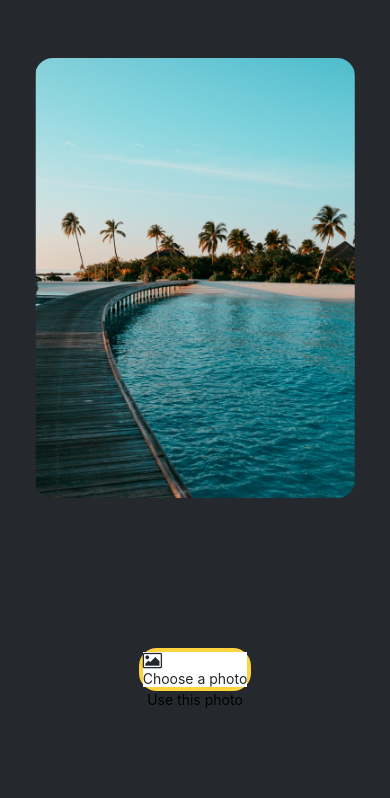
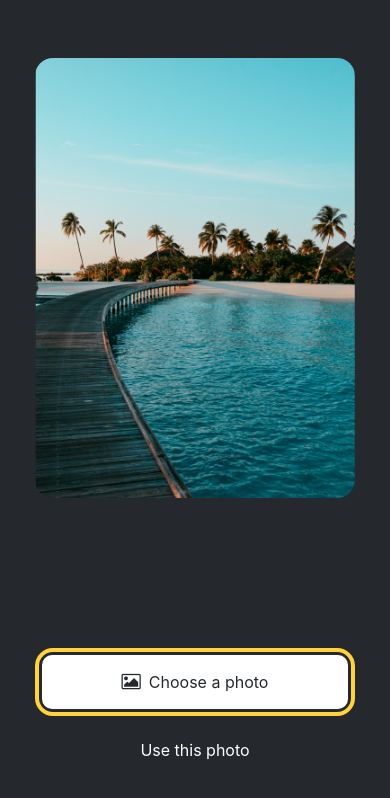
Before and after one commit to matheustthh/StickSmasher, a React Native app: screen / in a window 390 px wide. Shown: the top 798 px of the page. Built offline with nearby package versions, Linux system fonts and the light colour scheme.

Commit message:
project setup

```diff
--- a/App.js
+++ b/App.js
@@ -4,9 +4,25 @@ import { StyleSheet, View} from "react-native";
 import Button from './components/Button';
 import ImageViewer from './components/ImageViewer';
 
+import * as ImagePicker from 'expo-image-picker';
+
+
 const PlaceholderImage = require("./assets/images/background-image.png");
 
 export default function App() {
+
+  const pickImageAsync = async () => {
+    let result = await ImagePicker.launchImageLibraryAsync({
+      allowsEditing: true,
+      quality: 1,
+    });
+
+    if (!result.canceled) {
+      console.log(result);
+    } else {
+      alert('You did not select any image.');
+    }
+  };
   return (
     <View style={styles.container}>
       <View style={styles.imageContainer}>
--- a/components/Button.js
+++ b/components/Button.js
@@ -31,5 +31,27 @@ export default function Button({ label, theme }) {
 }
 
 const styles = StyleSheet.create({
-  // Styles from previous step remain unchanged.
+  buttonContainer: {
+    width: 320,
+    height: 68,
+    marginHorizontal: 20,
+    alignItems: 'center',
+    justifyContent: 'center',
+    padding: 3,
+  },
+  button: {
+    borderRadius: 10,
+    width: '100%',
+    height: '100%',
+    alignItems: 'center',
+    justifyContent: 'center',
+    flexDirection: 'row',
+  },
+  buttonIcon: {
+    paddingRight: 8,
+  },
+  buttonLabel: {
+    color: '#fff',
+    fontSize: 16,
+  },
 });
--- a/package.json
+++ b/package.json
@@ -16,7 +16,8 @@
     "react-dom": "18.2.0",
     "react-native-web": "~0.19.10",
     "@expo/metro-runtime": "~3.2.3",
-    "@expo/vector-icons": "^14.0.2"
+    "@expo/vector-icons": "^14.0.3",
+    "expo-image-picker": "~15.0.7"
   },
   "devDependencies": {
     "@babel/core": "^7.20.0"
```
Also changed, not shown: 1 other file (tests, documents, lock files or other folders).
